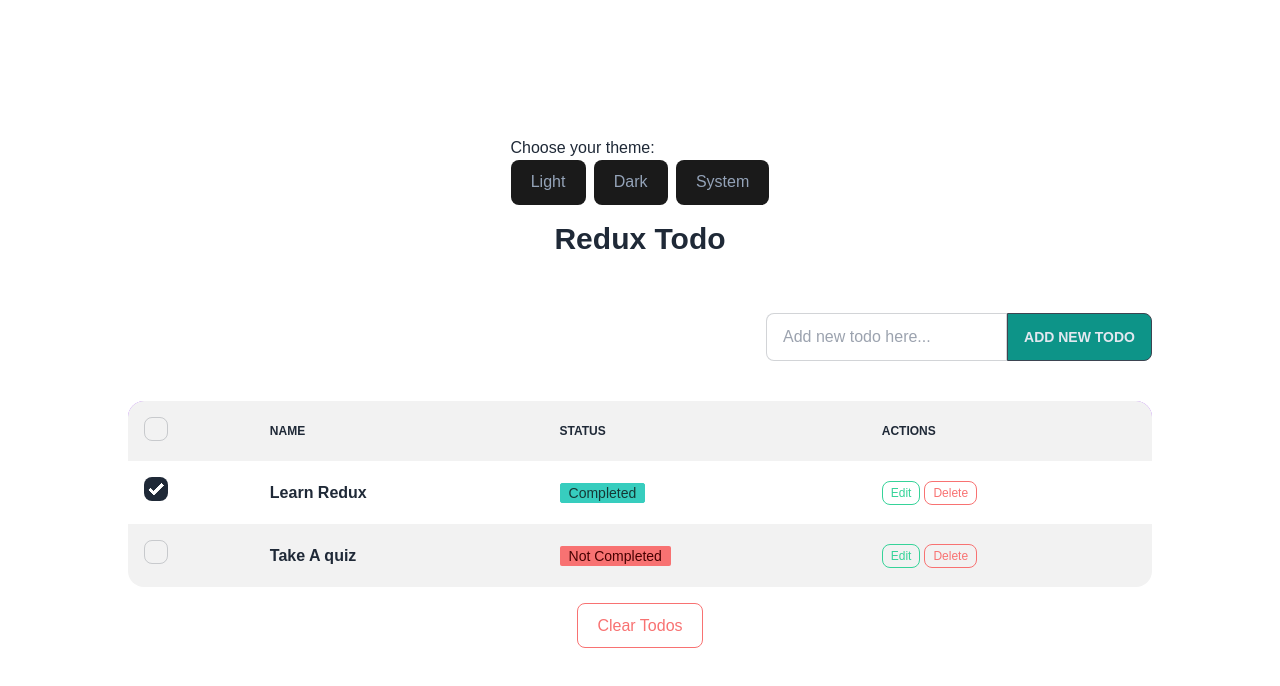
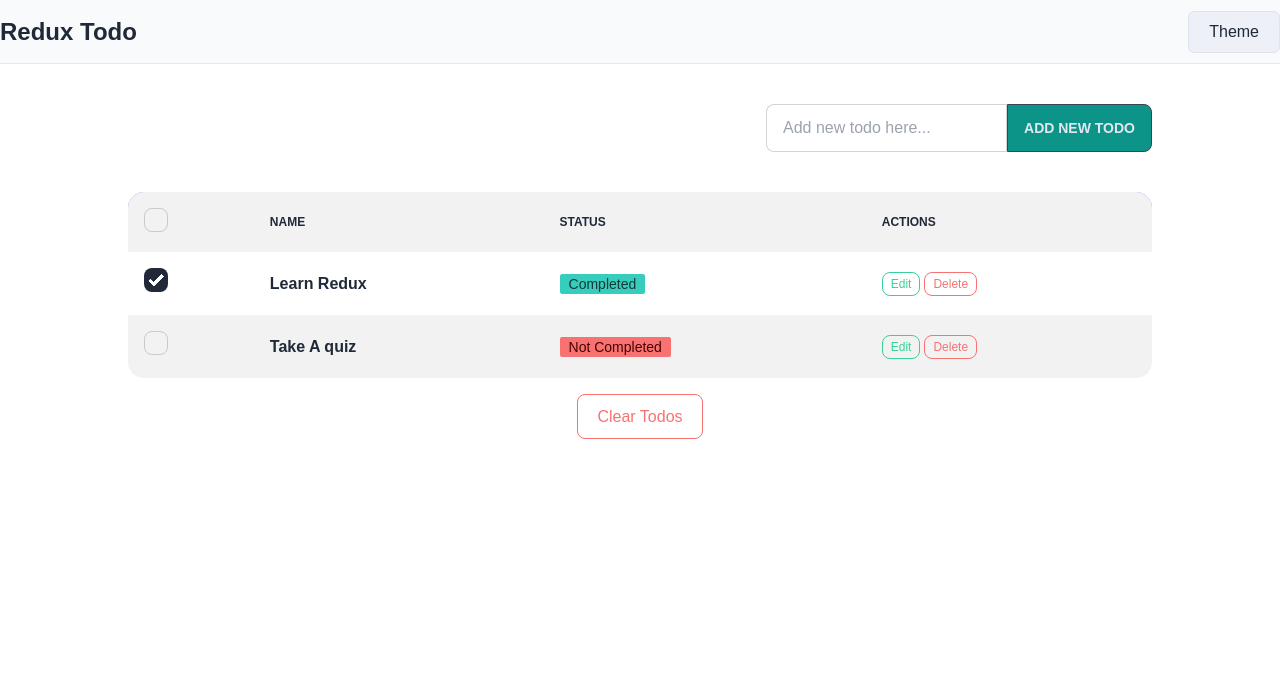
Before and after one commit to tad27/redux-toolkit-todo, a React (Vite) app: page / in a window 1280 px wide. Shown: the top 686 px of the page. Built offline with nearby package versions, Linux system fonts and the light colour scheme.

Commit message:
Add a Navbar with a new theme switcher

```diff
--- a/src/App.jsx
+++ b/src/App.jsx
@@ -1,4 +1,5 @@
 import { useDispatch, useSelector } from "react-redux";
+import Navbar from "./components/Navbar";
 import NewTodoForm from "./components/NewTodoForm";
 import ThemeSwitcher from "./components/ThemeSwitcher";
 import TodoList from "./components/TodoList";
@@ -9,9 +10,9 @@
   const dispatch = useDispatch();
 
   return (
-    <div className="flex flex-col items-center justify-center min-h-screen max-w-5xl mx-2 lg:mx-auto">
-      <ThemeSwitcher />
-      <h1 className="font-bold my-4 text-3xl">Redux Todo</h1>
+    <>
+      <Navbar />
+      <div className="flex flex-col items-center min-h-screen max-w-5xl mx-2 lg:mx-auto">
         <NewTodoForm />
         <TodoList />
         {todos.length > 0 && (
@@ -23,6 +24,7 @@
           </button>
         )}
       </div>
+    </>
   );
 }
 
--- /dev/null
+++ b/src/components/Navbar.jsx
@@ -0,0 +1,17 @@
+import React from "react";
+import ThemeSwitcher from "./ThemeSwitcher";
+
+function Navbar() {
+  return (
+    <header className="bg-slate-50 border-b h-16">
+      <div className="wrapper max-w-7xl mx-2 lg:mx-auto flex items-center justify-between h-full">
+        <span className="text-2xl font-bold">Redux Todo</span>
+        <div>
+          <ThemeSwitcher />
+        </div>
+      </div>
+    </header>
+  );
+}
+
+export default Navbar;
--- a/src/components/ThemeSwitcher.jsx
+++ b/src/components/ThemeSwitcher.jsx
@@ -1,10 +1,60 @@
-import React from "react";
+import React, { useState } from "react";
 import { useDispatch } from "react-redux";
 import { changeTheme, setSystemTheme } from "../features/themeSlice";
 
 function ThemeSwitcher() {
   const dispatch = useDispatch();
+  const [dropDownOpen, setDropdownOpen] = useState(false);
 
+  const handleClick = (theme) => {
+    if (theme === "system") {
+      dispatch(setSystemTheme());
+      setDropdownOpen(false);
+      return;
+    }
+
+    dispatch(changeTheme(theme));
+    setDropdownOpen(false);
+  };
+
+  return (
+    <div className="relative">
+      <button
+        className="border-slate-300 border px-5 py-2 rounded-md hover:bg-slate-100"
+        onClick={() => setDropdownOpen(!dropDownOpen)}
+      >
+        Theme
+      </button>
+      {dropDownOpen === true && (
+        <div
+          id="dropdown"
+          className="absolute min-w-full top-auto right-0 shadow-md !bg-inherit dark:bg-[#2a303c] rounded-lg z-10 flex flex-col mt-6 overflow-hidden"
+        >
+          <div
+            role="button"
+            className="w-full bg-emerald-50 dark:!bg-gray-900 p-2"
+            onClick={() => handleClick("light")}
+          >
+            Light
+          </div>
+          <div
+            role="button"
+            className="w-full bg-emerald-50 dark:!bg-gray-900 p-2"
+            onClick={() => handleClick("dark")}
+          >
+            Dark
+          </div>
+          <div
+            role="button"
+            className="w-full bg-emerald-50 dark:!bg-gray-900 p-2"
+            onClick={() => handleClick("system")}
+          >
+            System
+          </div>
+        </div>
+      )}
+    </div>
+  );
   return (
     <div>
       Choose your theme:
--- a/src/index.css
+++ b/src/index.css
@@ -37,3 +37,37 @@
 button:focus-visible {
   outline: 4px auto -webkit-focus-ring-color;
 }
+
+html[data-theme='dark'] header {
+  background-color: #282d39;
+  border-bottom: #414a5e;
+}
+html[data-theme='dark'] header button{
+  background-color: #1a1a1a;
+  /* border-bottom: #414a5e; */
+  border-color: #282d39;
+}
+html[data-theme='light'] header button{
+  background-color: #edf0f7;
+  /* border-bottom: #414a5e; */
+  border-color: #dee3ee;
+}
+
+html[data-theme='dark'] header button:hover {
+  background-color: #282d39 !important;
+  border-color: #1a1a1a;
+}
+
+html[data-theme='dark'] #dropdown > div {
+  background-color: #282d39 !important;
+}
+html[data-theme='dark'] #dropdown > div:hover {
+  background-color: #222630 !important;
+}
+
+html[data-theme='light'] #dropdown > div {
+  background-color: #edf0f7 !important;
+}
+html[data-theme='light'] #dropdown > div:hover {
+  background-color: #dee3ee !important;
+}
```
Lines whose indentation alone changed are shown as unchanged.
